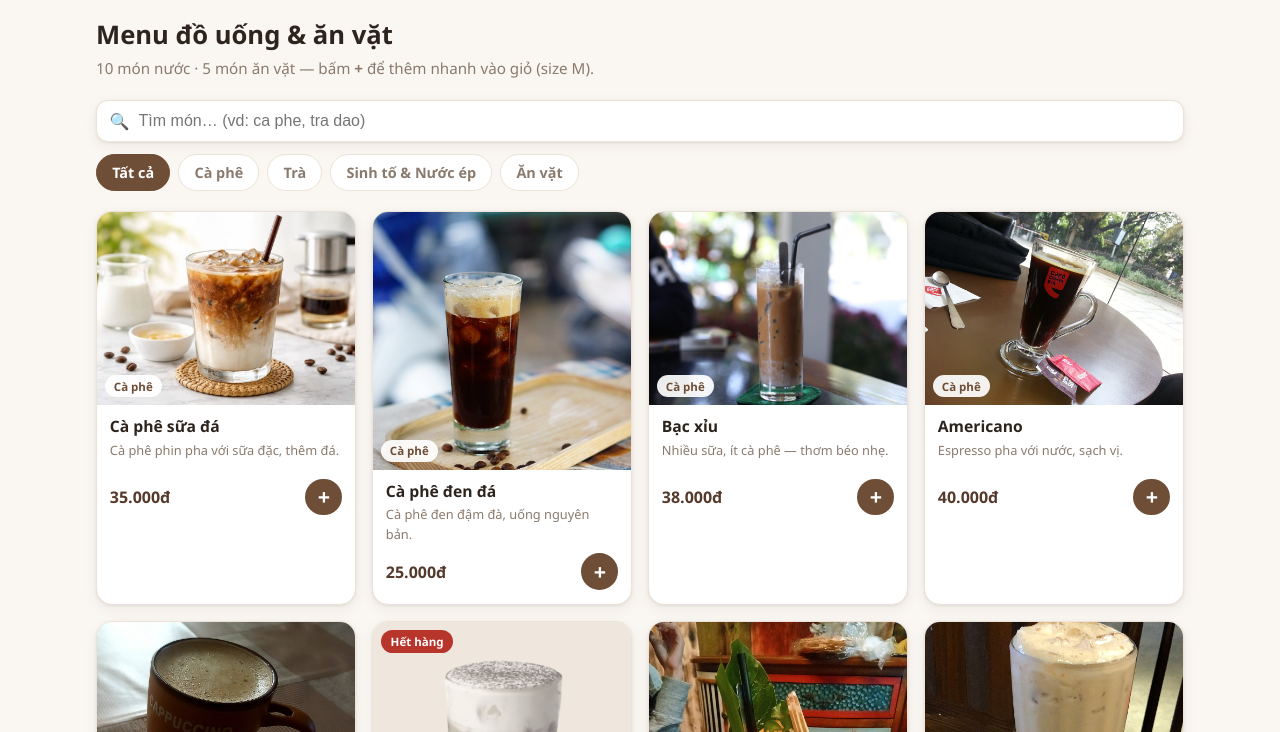
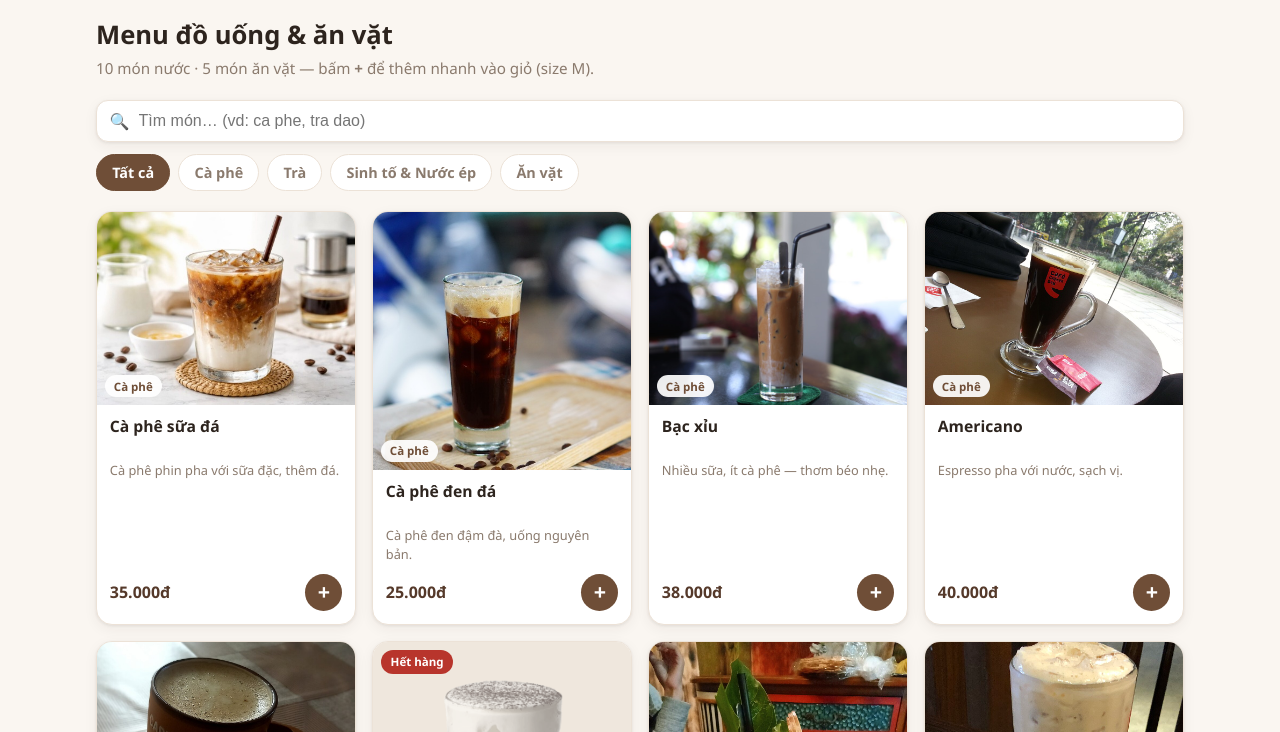
Before and after one commit to bizangvn-ops/brewlite-frontend, a plain HTML site: page index.html in a window 1280 px wide. Shown: the part 68-800 px from the top of the page. Drawn offline with Linux system fonts and the light colour scheme.

Commit message:
can hang ten san pham: co dinh chieu cao ten 2 dong + ghim gia xuong day

```diff
--- a/css/menu.css
+++ b/css/menu.css
@@ -139,7 +139,17 @@
   padding: 0.7rem 0.8rem 0.85rem;
 }
 
-.product-card__name { margin: 0; font-size: 0.98rem; font-weight: 700; line-height: 1.3; }
+.product-card__name {
+  margin: 0;
+  font-size: 0.98rem;
+  font-weight: 700;
+  line-height: 1.3;
+  min-height: 2.6em;
+  display: -webkit-box;
+  -webkit-line-clamp: 2;
+  -webkit-box-orient: vertical;
+  overflow: hidden;
+}
 
 .product-card__desc {
   margin: 0.25rem 0 0;
@@ -156,7 +166,8 @@
   display: flex;
   align-items: center;
   justify-content: space-between;
-  margin-top: 0.6rem;
+  margin-top: auto;
+  padding-top: 0.6rem;
   gap: 0.5rem;
 }
 
```
